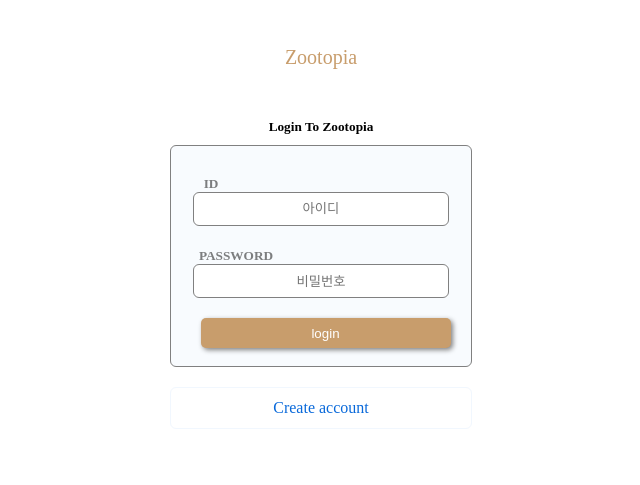
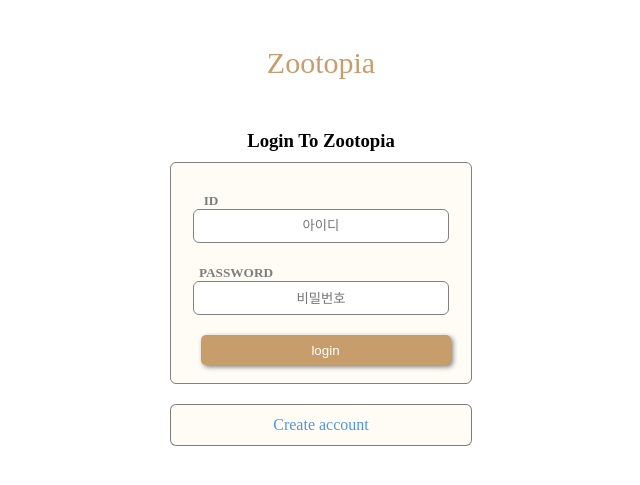
Before and after one commit to woojoung1217/Zootopia, a Django app: template Zootopia/Account/templates/login.html in a window 1280 px wide. Shown: the top 485 px of the page, without its empty margins (319-959 px from the left). Run offline with Django 3.2, Linux system fonts and the light colour scheme; the template is opened without the code that fills it, so the values that code supplies are empty; some web fonts are replaced.

Commit message:
[FE] 수정 : login 페이지 디자인 수정(지혁)

```diff
--- a/Zootopia/Account/static/css/login.css
+++ b/Zootopia/Account/static/css/login.css
@@ -12,20 +12,20 @@ html{
 
 #body-wrapper{
   margin-top:10px;
-  background-color: rgba(241, 247, 254,0.5);
+  background-color: rgba(255, 249, 238, 0.5);
   border: 1px solid gray;
   border-radius: 6px;
   width:300px;
   height:220px;
 }
-.input-text1{
+.text-id{
   margin-top:30px;
   margin-right:220px;
   margin-bottom: 0px;
   color:rgba(0,0,0,0.5);
 }
 
-.input-text2{
+.text-password{
   margin-right:170px;
   margin-bottom: 0px;
   color:rgba(0,0,0,0.5);
@@ -47,7 +47,7 @@ html{
 
 .logo{
   color:rgb(200, 157, 108);
-  font-size: 20px;
+  font-size: 30px;
 }
 
 .input-container{
@@ -94,10 +94,10 @@ html{
   justify-content: center;
   align-items: center;
   margin-top:20px;
-  color:rgba(	9, 105, 218);
+  color:rgba(	9, 105, 218, 0.7);
   width:300px;
   height:40px;
-  border: 1px solid rgba(241, 247, 254.1);
+  border: 1px solid rgba(0, 0, 0,0.5);
   border-radius: 6px;
-  background-color: rgba(241, 247, 254,0.05);
+  background-color: rgba(255, 249, 238, 0.5);
 }
--- a/Zootopia/Account/templates/login.html
+++ b/Zootopia/Account/templates/login.html
@@ -15,7 +15,7 @@
      <!--헤더 시작 -->
     <div id = "header-wrapper">
       <a class ="logo">Zootopia</a>
-      <h5 class ="signup-text">Login To Zootopia</h5>
+      <h3 class ="signup-text">Login To Zootopia</h3>
     </div>
     <!-- 헤더 끝 -->
 
@@ -25,9 +25,9 @@
     <form method="POST" action="">
        <!-- 인풋 컨테이너 시작 -->
       <div class = "input-container">
-        <h5 class = "input-text1">ID</h5>
+        <h5 class = "text-id">ID</h5>
         <input placeholder="아이디" class ="input-id" type="text">  <!--아이디 입력-->
-        <h5 class = "input-text2" >PASSWORD</h5>
+        <h5 class = "text-password" >PASSWORD</h5>
         <input placeholder="비밀번호" class="input-password" type="password"> <!-- 비밀번호 입력 -->
       </div>
       <!-- 인풋 컨테이너 끝 -->
```
